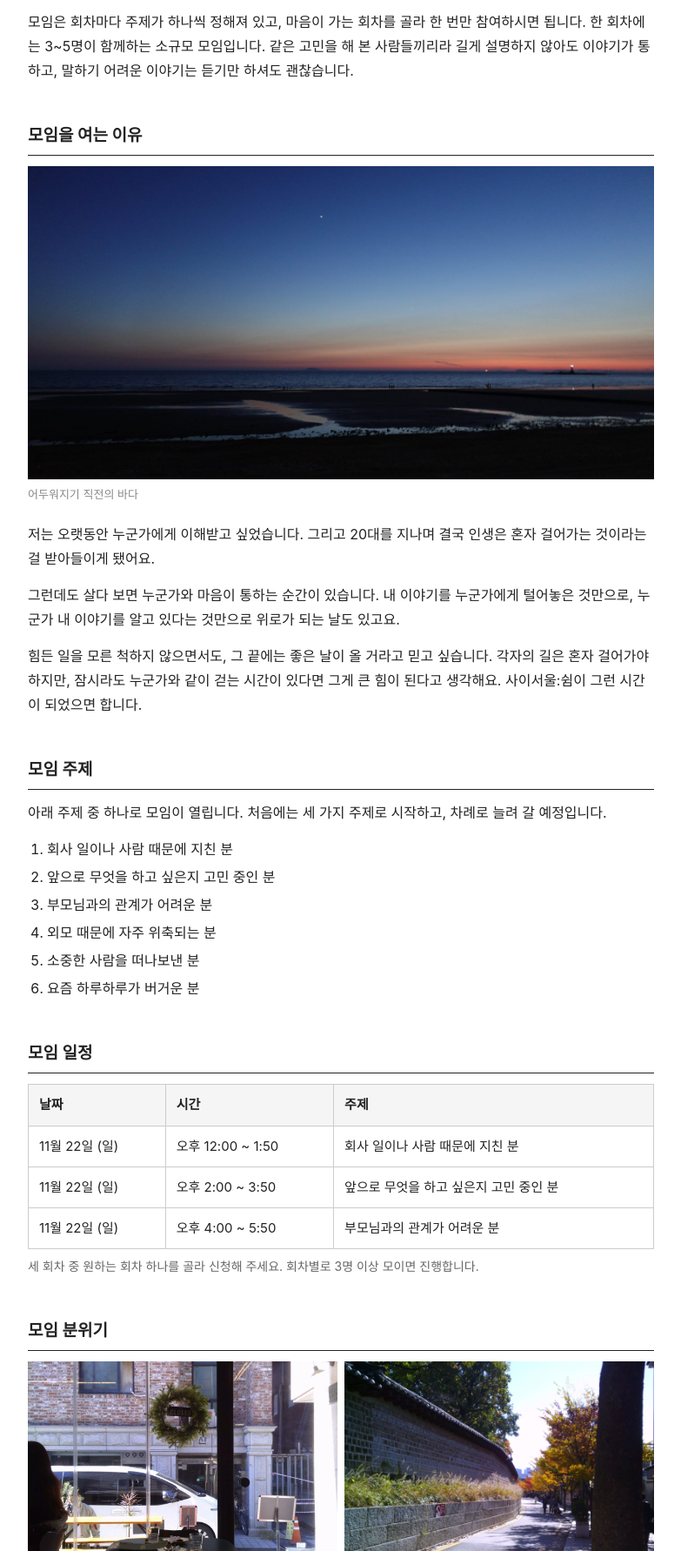
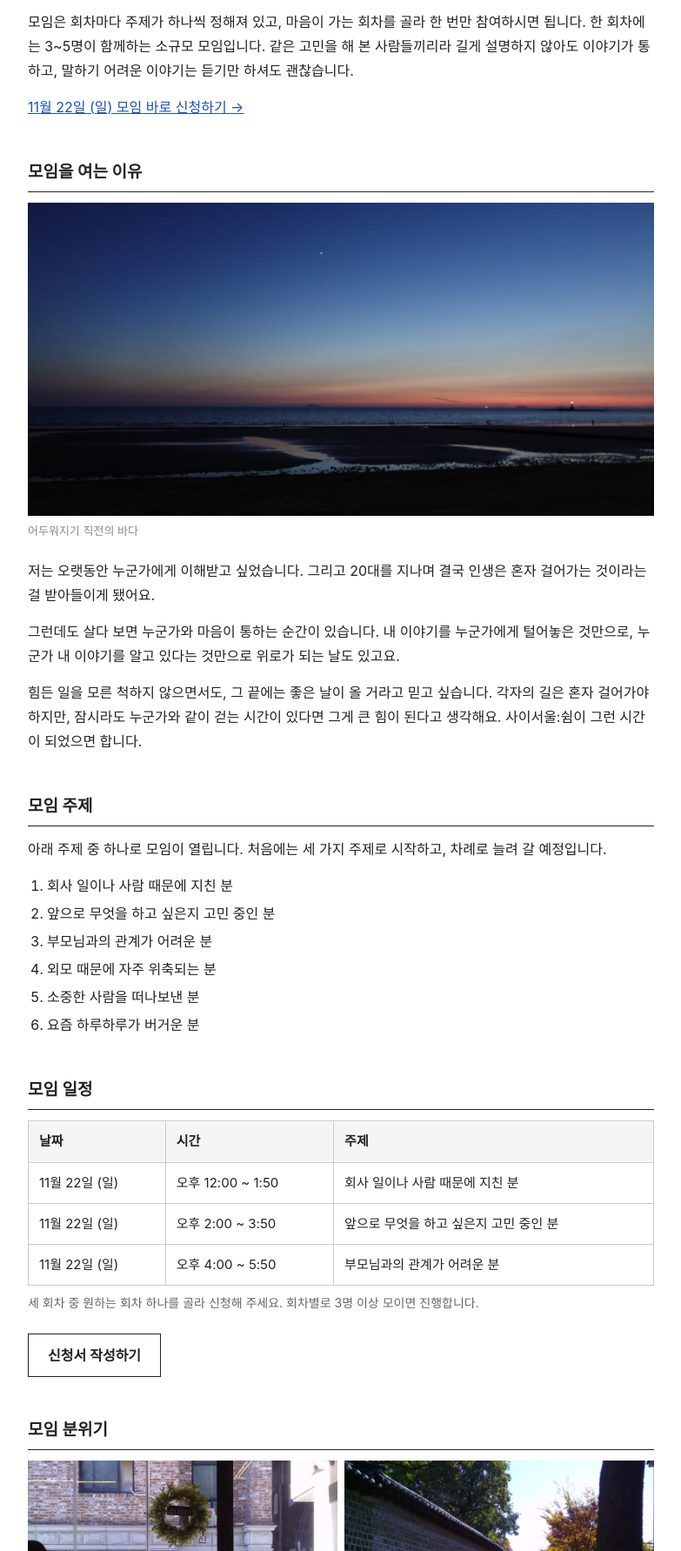
Before and after one commit to growthpilot-kr/saiseoul, a plain HTML site: page shim/index.html in a window 1280 px wide. Shown: the part 613-2396 px from the top of the page at 87% size, without its empty margins (248-1031 px from the left). Drawn offline with Linux system fonts and the light colour scheme.

Commit message:
사이트 업데이트 11/17 01:12

```diff
--- a/shim/index.html
+++ b/shim/index.html
@@ -73,6 +73,7 @@ src="https://www.facebook.com/tr?id=1597150865440749&ev=PageView&noscript=1"
 
 <p>사이서울:쉼은 비슷한 시기를 지나고 있는 분들이 모여, 평소에 쉽게 꺼내지 못했던 이야기를 나누는 모임입니다.</p>
 <p>모임은 회차마다 주제가 하나씩 정해져 있고, 마음이 가는 회차를 골라 한 번만 참여하시면 됩니다. 한 회차에는 3~5명이 함께하는 소규모 모임입니다. 같은 고민을 해 본 사람들끼리라 길게 설명하지 않아도 이야기가 통하고, 말하기 어려운 이야기는 듣기만 하셔도 괜찮습니다.</p>
+<p><a href="apply/">11월 22일 (일) 모임 바로 신청하기 →</a></p>
 
 <h2>모임을 여는 이유</h2>
 <img class="photo" src="images/dusk-sea.jpg" alt="해 질 녘 바다">
@@ -100,6 +101,7 @@ src="https://www.facebook.com/tr?id=1597150865440749&ev=PageView&noscript=1"
   <tr><td>11월 22일 (일)</td><td>오후 4:00 ~ 5:50</td><td>부모님과의 관계가 어려운 분</td></tr>
 </table>
 <p class="note" style="margin-top:8px">세 회차 중 원하는 회차 하나를 골라 신청해 주세요. 회차별로 3명 이상 모이면 진행합니다.</p>
+<a class="apply" href="apply/">신청서 작성하기</a>
 
 <h2>모임 분위기</h2>
 <div class="gallery">
```
